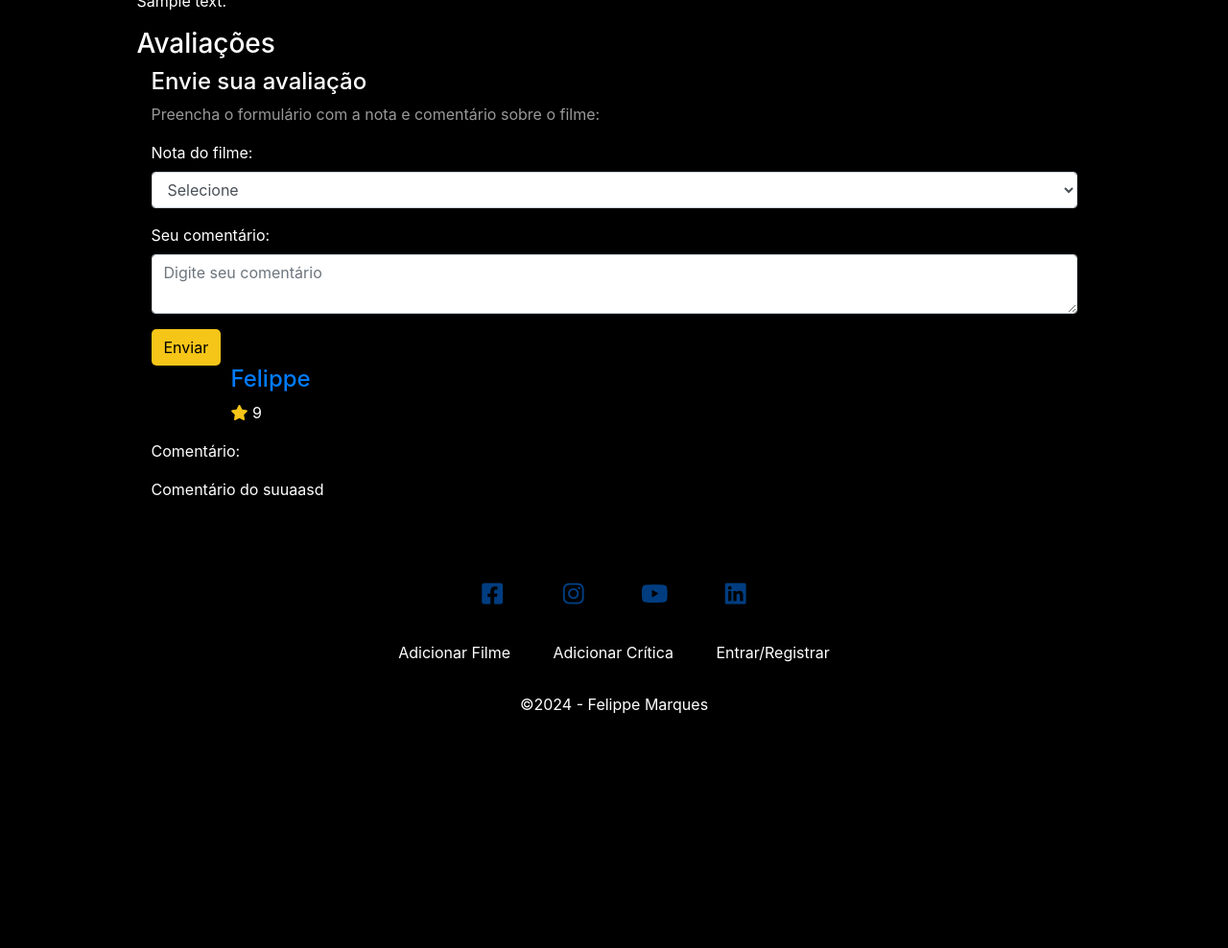
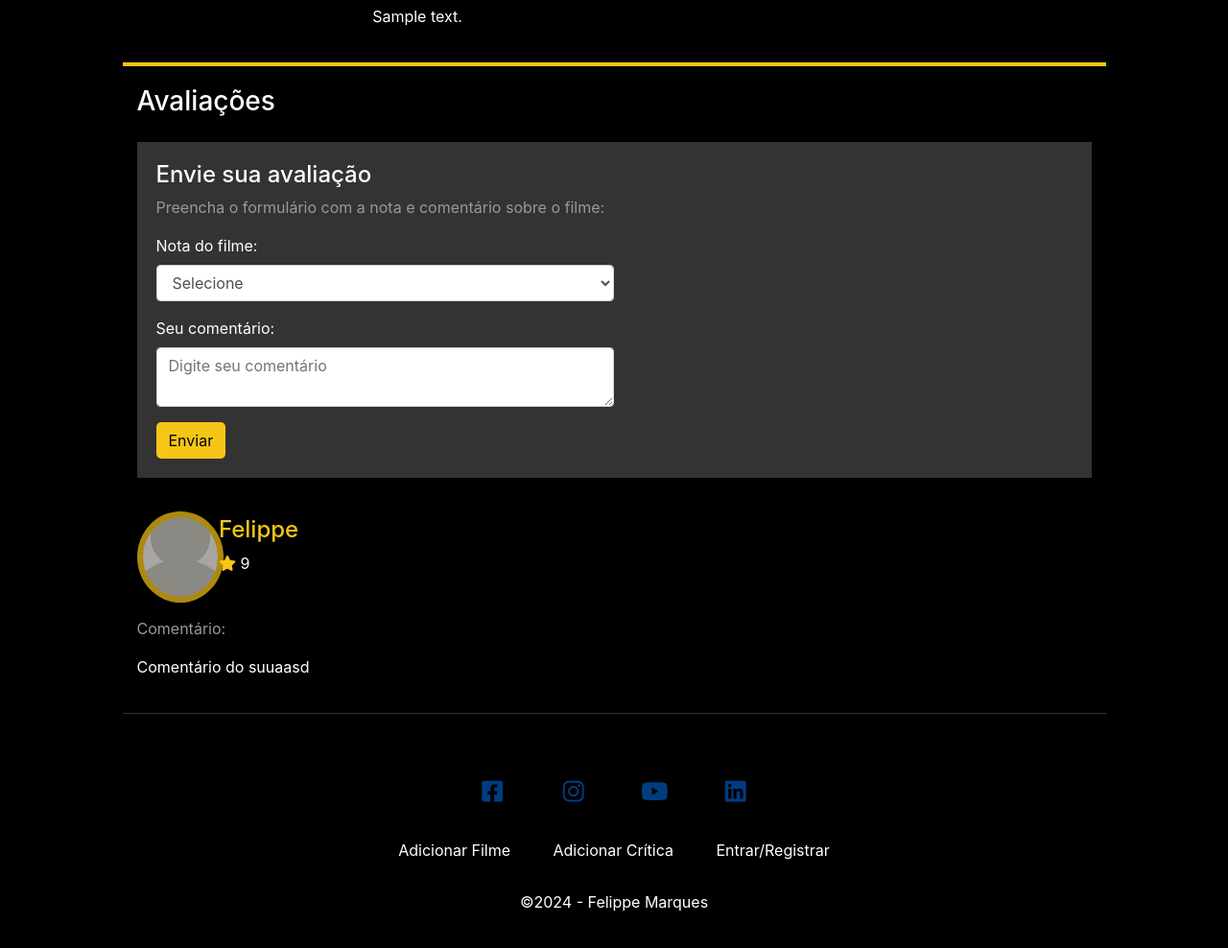
Before and after one commit to hochiminh1996/movie, a PHP site: page //movie.php?id=1 in a window 1280 px wide. Shown: the part 551-1539 px from the top of the page at 96% size. Before the commit the page ends 1295 px from the top, so only its background shows below. Run offline with PHP 8.4, Linux system fonts and the light colour scheme; tables that the repository leaves empty or names only in its code hold one stand-in row (values such as "Sample post"); grey boxes marked "Sample" are stand-in pictures; data that the repository does not hold is empty.

Commit message:
css do movie/comment/photo

```diff
--- a/css/style.css
+++ b/css/style.css
@@ -283,7 +283,8 @@ body {
 }
 
 /* edição de perfil */
-#profile-image-container {
+#profile-image-container,
+.profile-image-container {
     width: 150px;
     height: 150px;
     border: 6px solid #f5c518;
@@ -292,6 +293,11 @@ body {
     background-position: center center;
     margin: 15px auto;
     opacity: .7;
+}
+
+.profile-image-container{
+    width: 90px;
+    height: 95px;
 }
 
 #profile-image-container:hover {
@@ -413,3 +419,56 @@ body {
     color: #fff;
     text-decoration: none;
 }
+
+/* seção editar movie */
+.movie-container{
+    text-align: center;
+}
+
+.movie-details{
+    margin: 20px 0px;
+    /* border:1px solid red; */
+}
+
+.pipe{
+    border:1px solid #333;
+    margin: 0 10px;
+}
+
+#reviews-title{
+    margin-bottom: 25px;
+}
+
+#review-form-container{
+    background-color: #333;
+    padding: 20px;
+}
+
+#review-form-container select,
+#review-form-container textarea{
+    width: 50%;
+}
+
+#reviews-container{
+    border-bottom: 1px solid #333;
+    margin-top: 20px;
+    padding-top: 20px;
+    border-top: 4px solid #f5c518;
+}
+
+.review{
+    padding: 20px 0px;
+}
+
+.author-details-container{
+    /* border: 1px solid red; */
+    padding-top: 20px;
+}
+
+.author-name a{
+    color: #f5c518;
+}
+
+.comment-title{
+    color: #999;
+}
--- a/movie.php
+++ b/movie.php
@@ -72,7 +72,7 @@
             <div class="movie-image-container" style="background-image: url('<?=$BASE_URL?>image/movies/<?=$movie->image?>');"></div>
         </div>
 
-        <div class="offset-md-1 col-md-10" id="reviws-container">
+        <div class="offset-md-1 col-md-10" id="reviews-container">
             <h3 id="reviews-title">Avaliações</h3>
 
             <!-- VERIFICA SE HABILITA A REVIEW PARA USUÁRIO OU NÃO  -->
```
